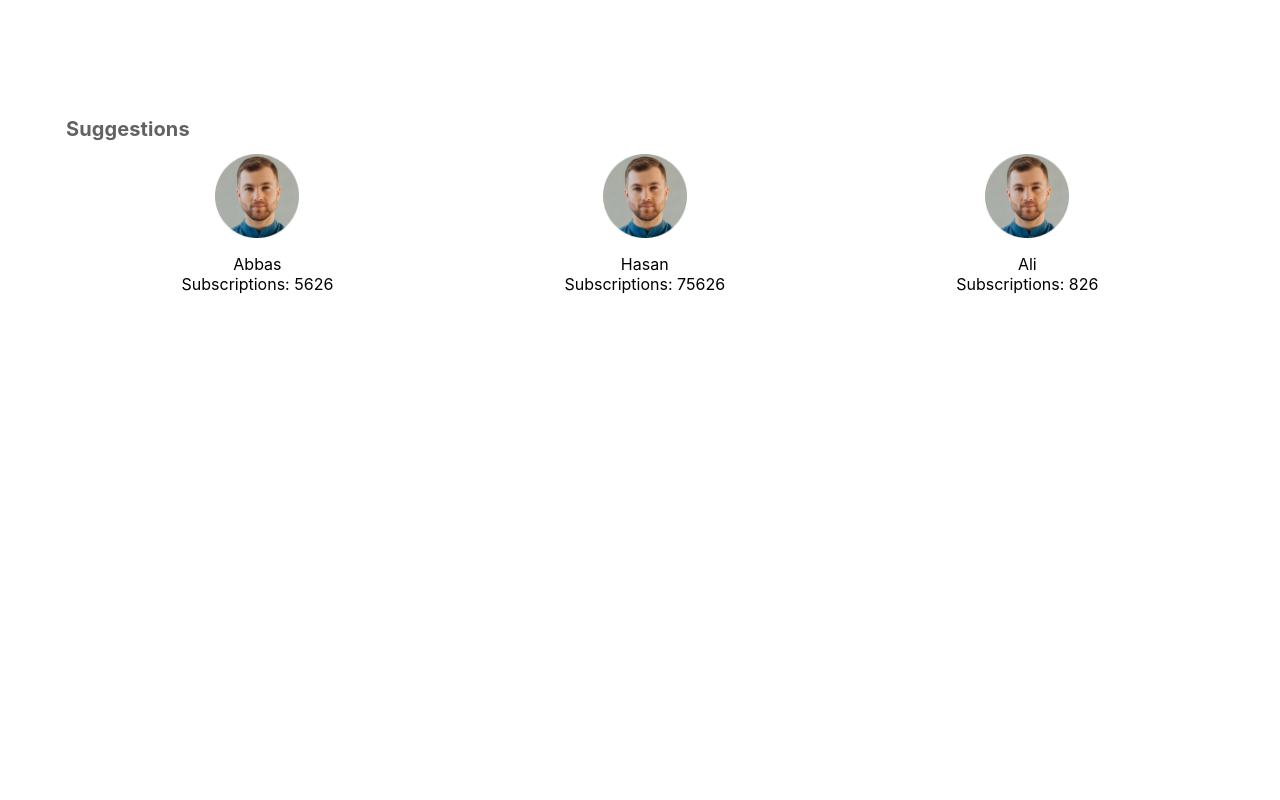
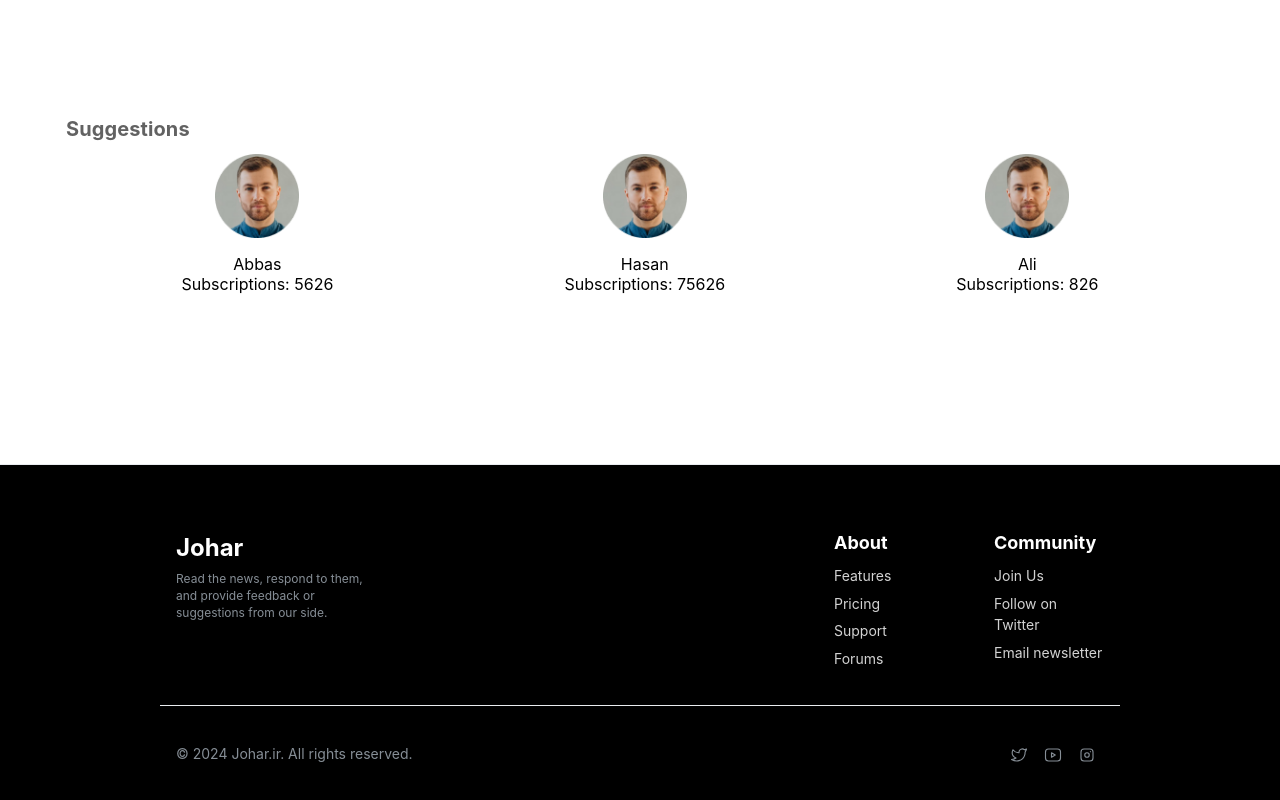
Before and after one commit to kysre/johar-frontend, a Next.js app: page / in a window 1280 px wide. Shown: the part 1787-2587 px from the top of the page. Before the commit the page ends 2081 px from the top, so only its background shows below. Built offline with nearby package versions, Linux system fonts and the light colour scheme; a web font is replaced by a local one.

Commit message:
Add footer

```diff
--- a/app/page.tsx
+++ b/app/page.tsx
@@ -6,6 +6,7 @@ import { Categories } from "@/components/Category/Categories";
 import { TrendingNews } from "@/components/TrendingNews/TrendingNews";
 import { Flex, Title } from "@mantine/core";
 import { Header } from "@/components/Header/Header";
+import { Footer } from "@/components/Footer/Footer";
 export default function Landing() {
   return (
     <div style={{ display: "flex", flexDirection: "column" }}>
@@ -14,6 +15,7 @@ export default function Landing() {
       <Categories />
       <TrendingNews />
       <Suggestions />
+      <Footer />
     </div>
   );
 }
--- /dev/null
+++ b/components/Footer/Footer.module.css
@@ -0,0 +1,98 @@
+.footer {
+    margin-top: rem(120px);
+    padding-top: calc(var(--mantine-spacing-xl) * 2);
+    padding-bottom: calc(var(--mantine-spacing-xl) * 2);
+    /* background-color: light-dark(var(--mantine-color-gray-0), var(--mantine-color-dark-6)); */
+    background-color: black;
+    border-top: rem(1px) solid light-dark(var(--mantine-color-gray-2), var(--mantine-color-dark-5));
+  }
+
+  .logo {
+    max-width: rem(200px);
+
+    @media (max-width: $mantine-breakpoint-sm) {
+      display: flex;
+      flex-direction: column;
+      align-items: center;
+    }
+  }
+
+  .description {
+    margin-top: rem(5px);
+
+    @media (max-width: $mantine-breakpoint-sm) {
+      margin-top: var(--mantine-spacing-xs);
+      text-align: center;
+    }
+  }
+
+  .inner {
+    display: flex;
+    justify-content: space-between;
+
+    @media (max-width: $mantine-breakpoint-sm) {
+      flex-direction: column;
+      align-items: center;
+    }
+  }
+
+  .groups {
+    display: flex;
+    flex-wrap: wrap;
+
+    @media (max-width: $mantine-breakpoint-sm) {
+      display: none;
+    }
+  }
+
+  .wrapper {
+    width: rem(160px);
+    padding-left: 50px;
+  }
+
+  .link {
+    display: block;
+    /* color: light-dark(var(--mantine-color-gray-6), var(--mantine-color-dark-1)); */
+    color: lightgray;
+    font-size: var(--mantine-font-size-sm);
+    padding-top: rem(3px);
+    padding-bottom: rem(3px);
+
+  }
+
+  .title {
+    font-size: var(--mantine-font-size-lg);
+    font-weight: 700;
+    font-family:
+      Greycliff CF,
+      var(--mantine-font-family);
+    margin-bottom: calc(var(--mantine-spacing-xs) / 2);
+    /* color: light-dark(var(--mantine-color-black), var(--mantine-color-white)); */
+    color: white;
+  }
+
+  .afterFooter {
+    display: flex;
+    justify-content: space-between;
+    align-items: center;
+    margin-top: var(--mantine-spacing-xl);
+    padding-top: var(--mantine-spacing-xl);
+    padding-bottom: var(--mantine-spacing-xl);
+    border-top: rem(1px) solid light-dark(var(--mantine-color-gray-2), var(--mantine-color-dark-4));
+
+    @media (max-width: $mantine-breakpoint-sm) {
+      flex-direction: column;
+    }
+  }
+  .websiteName {
+    font-size: 24px;
+    font-weight: bold;
+    margin-right: 20px; /* Add margin to create space between "Johar" and links */
+    color: white;
+  }
+
+  .social {
+    @media (max-width: $mantine-breakpoint-sm) {
+      margin-top: var(--mantine-spacing-xs);
+    }
+  }
--- /dev/null
+++ b/components/Footer/Footer.tsx
@@ -0,0 +1,76 @@
+import { Text, Container, ActionIcon, Group, rem } from '@mantine/core';
+import { IconBrandTwitter, IconBrandYoutube, IconBrandInstagram } from '@tabler/icons-react';
+import classes from './Footer.module.css';
+
+const data = [
+  {
+    title: 'About',
+    links: [
+      { label: 'Features', link: '#' },
+      { label: 'Pricing', link: '#' },
+      { label: 'Support', link: '#' },
+      { label: 'Forums', link: '#' },
+    ],
+  },
+  {
+    title: 'Community',
+    links: [
+      { label: 'Join Us', link: '#' },
+      { label: 'Follow on Twitter', link: '#' },
+      { label: 'Email newsletter', link: '#' },
+    ],
+  },
+];
+
+export function Footer() {
+  const groups = data.map((group) => {
+    const links = group.links.map((link, index) => (
+      <Text<'a'>
+        key={index}
+        className={classes.link}
+        component="a"
+        href={link.link}
+      >
+        {link.label}
+      </Text>
+    ));
+
+    return (
+      <div className={classes.wrapper} key={group.title}>
+        <Text className={classes.title}>{group.title}</Text>
+        {links}
+      </div>
+    );
+  });
+
+  return (
+    <footer className={classes.footer}>
+      <Container className={classes.inner}>
+        <div className={classes.logo}>
+        <Text className={classes.websiteName}>Johar</Text>
+          <Text size="xs" c="dimmed" className={classes.description}>
+          Read the news, respond to them, and provide feedback or suggestions from our side.
+          </Text>
+        </div>
+        <div className={classes.groups}>{groups}</div>
+      </Container>
+      <Container className={classes.afterFooter}>
+        <Text c="dimmed" size="sm">
+          © 2024 Johar.ir. All rights reserved.
+        </Text>
+
+        <Group gap={0} className={classes.social} justify="flex-end" wrap="nowrap">
+          <ActionIcon size="lg" color="gray" variant="subtle">
+            <IconBrandTwitter style={{ width: rem(18), height: rem(18) }} stroke={1.5} />
+          </ActionIcon>
+          <ActionIcon size="lg" color="gray" variant="subtle">
+            <IconBrandYoutube style={{ width: rem(18), height: rem(18) }} stroke={1.5} />
+          </ActionIcon>
+          <ActionIcon size="lg" color="gray" variant="subtle">
+            <IconBrandInstagram style={{ width: rem(18), height: rem(18) }} stroke={1.5} />
+          </ActionIcon>
+        </Group>
+      </Container>
+    </footer>
+  );
+}
--- a/components/Suggestions/Suggestions.tsx
+++ b/components/Suggestions/Suggestions.tsx
@@ -5,7 +5,7 @@ import AgencyElementWithSubs from "../AgencyElement/AgencyElementWithSubs";
 export function Suggestions() {
   return (
     <div id="Suggestions">
-      <Container fluid h={50} style={{ margin: "50px" }}>
+      <Container fluid style={{ margin: "50px" }}>
         <Title className={styles.title}>Suggestions</Title>
         <Space h="sm" />
         <Flex className={styles.flexContainer}>
```
